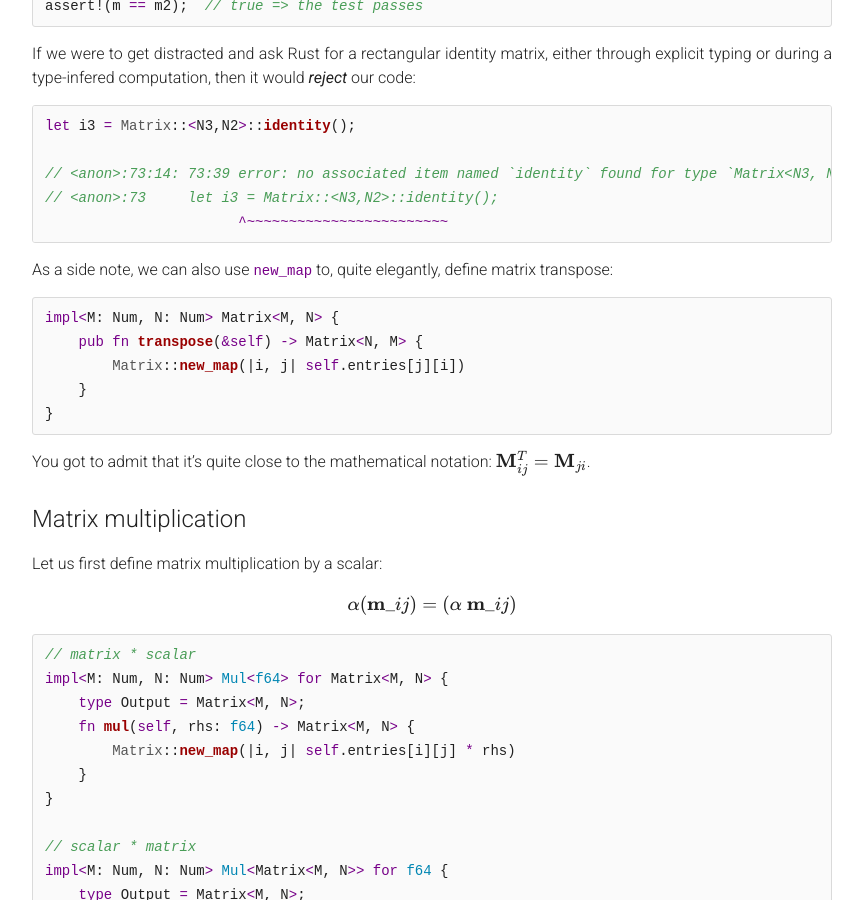
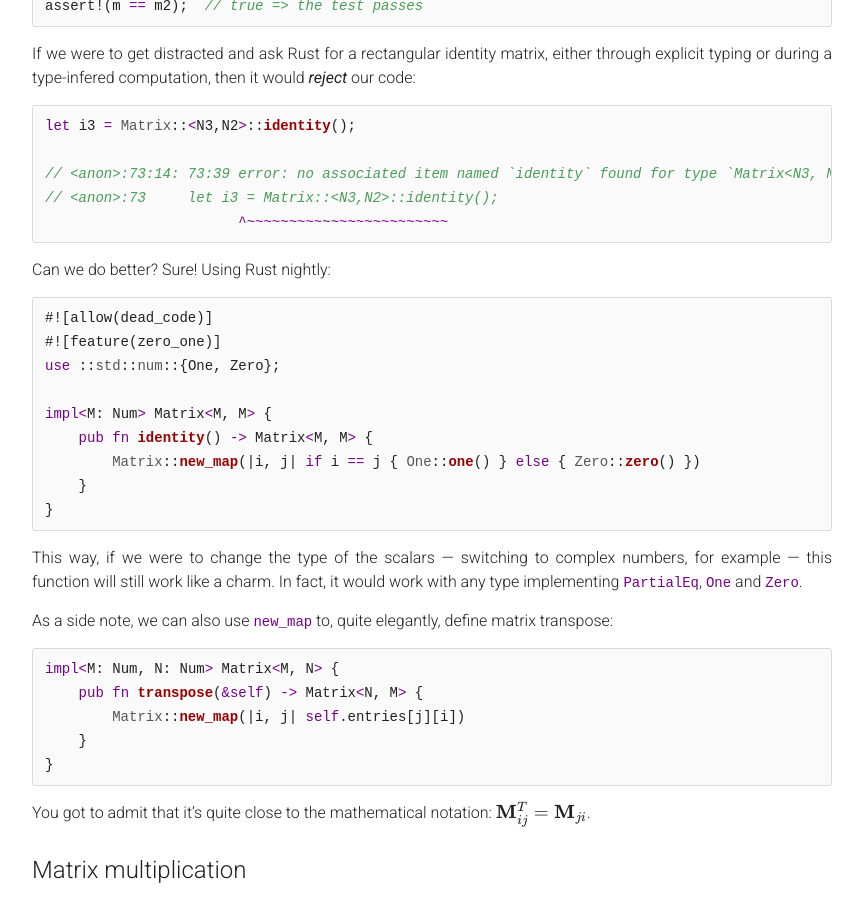
Before and after one commit to jadpole/jadpole.github.io, a Jekyll site: the page built from _posts/2015-07-28-typechecked-matrix.md, in a window 1280 px wide and 900 px high, scrolled down 2600 px. Shown: the whole window, without its empty margins (208-1071 px from the left). Built offline with Jekyll 4.4.1, drawn with Linux system fonts in a browser that asks for light colours; Markdown is read by kramdown in place of the engine named in the settings; formulas are drawn with MathJax 3; some of the changed text lies outside the part shown.

Commit message:
More general matrix identity

````diff
--- a/_posts/2015-07-28-typechecked-matrix.md
+++ b/_posts/2015-07-28-typechecked-matrix.md
@@ -85,7 +85,7 @@ _outside world_ &mdash;, will always have the desired size. With the `new_map`
 method at hand, we could define \\(\mathbf I\_3\\) as:
 
 ```rust
-let i3 = Matrix::<N3, N3>::new_map(|i, j| (i == j) as isize as f64);
+let i3 = Matrix::<N3, N3>::new_map(|i, j| if i == j { 1.0 } else { 0.0 });
 ```
 
 Even better, let's define it through a new associated function to `Matrix`.
@@ -93,7 +93,7 @@ Even better, let's define it through a new associated function to `Matrix`.
 ```rust
 impl<M: Num> Matrix<M, M> {
     pub fn identity() -> Matrix<M, M> {
-        Matrix::new_map(|i, j| (i == j) as isize as f64)
+        Matrix::new_map(|i, j| if i == j { 1.0 } else { 0.0 })
     }
 }
 
@@ -135,6 +135,24 @@ let i3 = Matrix::<N3,N2>::identity();
 // <anon>:73     let i3 = Matrix::<N3,N2>::identity();
                        ^~~~~~~~~~~~~~~~~~~~~~~~~
 ```
+
+Can we do better? Sure! Using Rust nightly:
+
+```rust
+#![allow(dead_code)]
+#![feature(zero_one)]
+use ::std::num::{One, Zero};
+
+impl<M: Num> Matrix<M, M> {
+    pub fn identity() -> Matrix<M, M> {
+        Matrix::new_map(|i, j| if i == j { One::one() } else { Zero::zero() })
+    }
+}
+```
+
+This way, if we were to change the type of the scalars &mdash; switching to
+complex numbers, for example &mdash; this function will still work like a charm.
+In fact, it would work with any type implementing `PartialEq`, `One` and `Zero`.
 
 As a side note, we can also use `new_map` to, quite elegantly, define matrix
 transpose:
````
